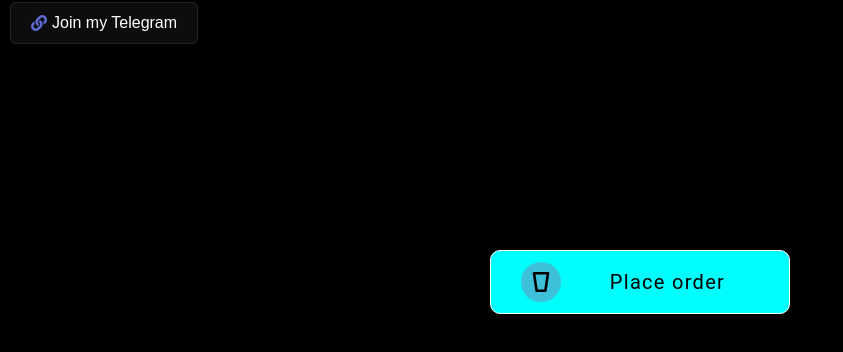
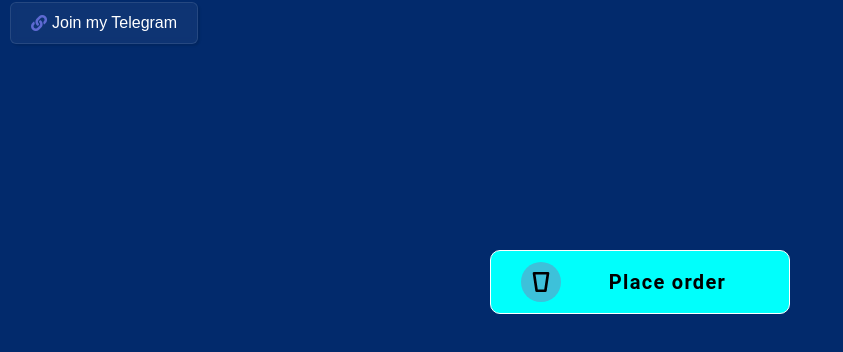
Before and after one commit to mukeshutmani/FrontEnd-Projects, a plain HTML site: page Order Button Source code/index.html in a window 1280 px wide. Shown: the part 118-470 px from the top of the page, without its empty margins (0-843 px from the left). Drawn offline with nearby package versions, Linux system fonts and the light colour scheme.

Commit message:
Improved UI: Changed background color and made font bold for better interactivity

```diff
--- a/Order Button Source code/index.css
+++ b/Order Button Source code/index.css
@@ -11,7 +11,7 @@ body {
     font-family: "Roboto", Helvetica, Arial, sans-serif;
     overflow: hidden;
     display: flex;
-    background-color: #000;
+    background-color:#022a6c;
     justify-content: center;
     align-items: center;
     height: 100vh;
--- a/Order Button Source code/index.html
+++ b/Order Button Source code/index.html
@@ -46,7 +46,7 @@
 			</svg>
 		</div>
 		<div class="demo__text-fields">
-			<div class="demo__text demo__text--step-0" style="color: black;">Place order</div>
+			<div class="demo__text demo__text--step-0" style="color: black; font-weight: bold;">Place order</div>
 			<div class="demo__text demo__text--step-1">
 				Processing
 				<span class="demo__text-dots"><span>.</span></span>
```
